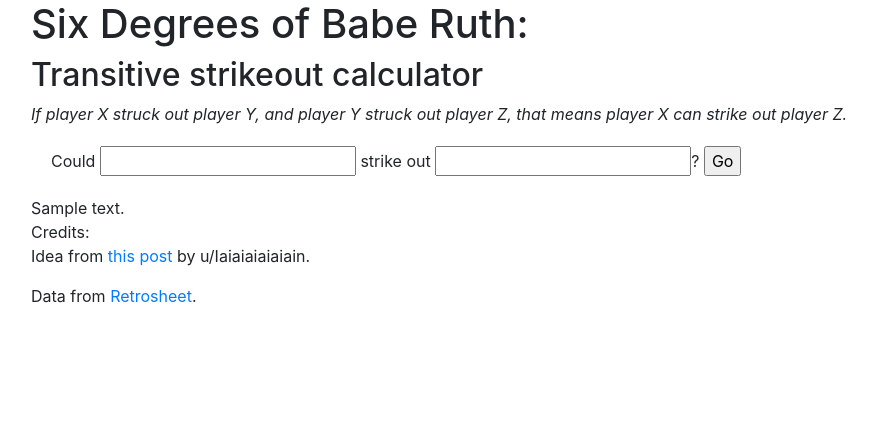
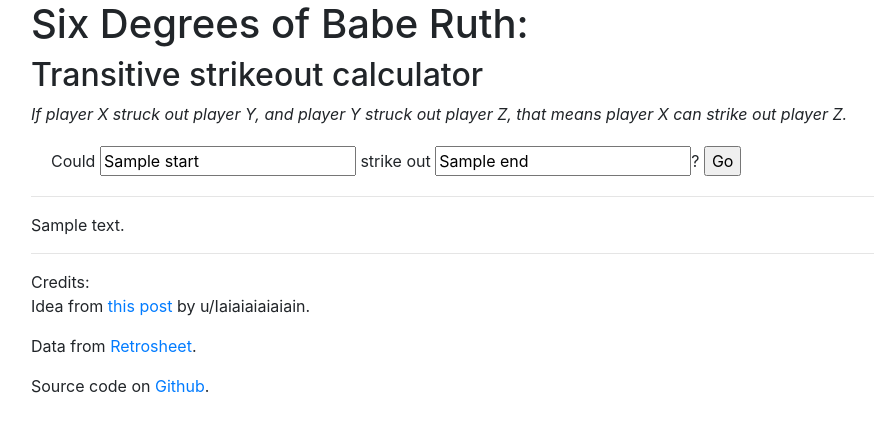
Before and after one commit to bcyphers/baseball-stats, a Flask app: template templates/index.html in a window 1280 px wide. Shown: the top 432 px of the page, without its empty margins (54-928 px from the left). Run offline with Flask 2, Linux system fonts and the light colour scheme; the template is opened without the code that fills it: most values are stand-ins (such as "Sample title", 1, 10 or a date in 2020); parts of the project's set-up code (start-up, migrations or seed data) failed here and were passed over; some libraries are stand-ins or nearby versions.

Commit message:
Updates to template and flask config

```diff
--- a/main.py
+++ b/main.py
@@ -184,25 +184,24 @@ def search():
 
     path = gs.search(start, end)
 
-    if not path:
+    if path:
+        text = '<h3>%s could strike out %s.</h3>\n' % (gs.names[path[0]],
+                                                       gs.names[path[-1]])
+
+        for i in range(len(path) - 1):
+            p = path[i]
+            b = path[i+1]
+            text += "<p>%s struck out %s:\n<ul>\n" % (gs.names[p], gs.names[b])
+
+            for k in gs.strikeouts[(p, b)]:
+                text += "<li>pitching for the %s against the %s on %s</li>\n" % (
+                    gs.teams[k[0]], gs.teams[k[1]], k[2].strftime('%m/%d/%Y'))
+
+            text += "</ul></p>\n"
+    else:
         text = '<h3>%s couldn\'t strike out %s.</h3>' % (start, end)
-        return render_template('index.html', text=text)
 
-    text = '<h3>%s could strike out %s.</h3>\n' % (gs.names[path[0]],
-                                                   gs.names[path[-1]])
-
-    for i in range(len(path) - 1):
-        p = path[i]
-        b = path[i+1]
-        text += "<p>%s struck out %s:\n<ul>\n" % (gs.names[p], gs.names[b])
-
-        for k in gs.strikeouts[(p, b)]:
-            text += "<li>pitching for the %s against the %s on %s</li>\n" % (
-                gs.teams[k[0]], gs.teams[k[1]], k[2].strftime('%m/%d/%Y'))
-
-        text += "</ul></p>\n"
-
-    return render_template('index.html', text=text)
+    return render_template('index.html', start=start, end=end, text=text)
 
 
 if __name__ == '__main__':
--- a/templates/index.html
+++ b/templates/index.html
@@ -34,11 +34,14 @@
 
     <div id="main" style="margin: 20px;">
        <form action="http://127.0.0.1:5000/search">
-         Could <input type="text" name="start"> strike out <input type="text" name="end">?
+         Could <input type="text" name="start" value="{{ start }}">
+         strike out <input type="text" name="end" value="{{ end }}">?
          <input type="submit" value="Go">
        </form>
     </div>
   </header>
+
+  <hr>
 
   <div>
     {% autoescape false %}
@@ -46,12 +49,16 @@
     {% endautoescape %}
   </div>
 
+  <hr>
+
   <div>
     Credits:
     <p>Idea from <a
                               href="https://old.reddit.com/r/baseball/comments/df4ypv/adam_ottavinos_transitive_strikeout_of_babe_ruth/">this post</a>
     by u/Iaiaiaiaiaiain.</p>
     <p>Data from <a href="https://www.retrosheet.org/game.htm">Retrosheet</a>.</p>
+    <p>Source code on <a
+      href="https://github.com/bcyphers/strikeout-graph">Github</a>.</p>
   </div>
   </div> <!--! end of #container -->
 </body></html>
```
Also changed, not shown: README.md.
